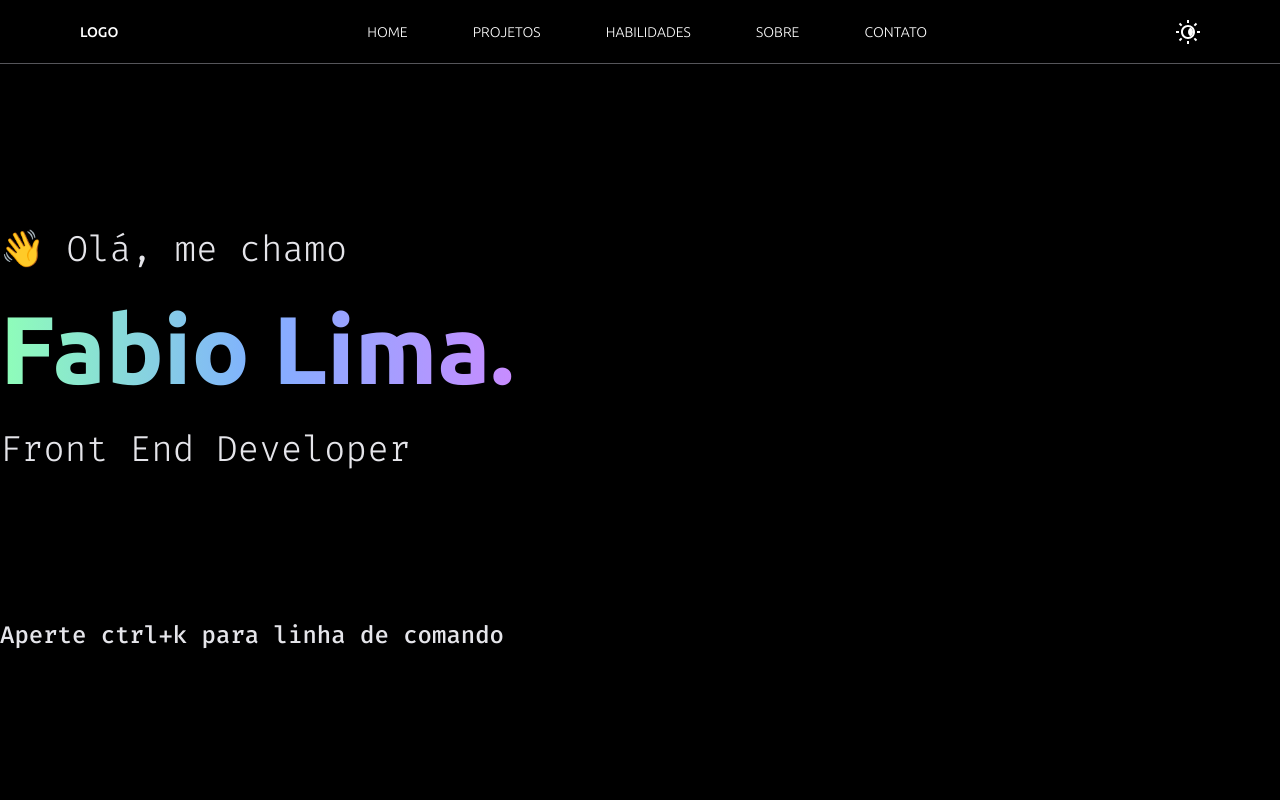
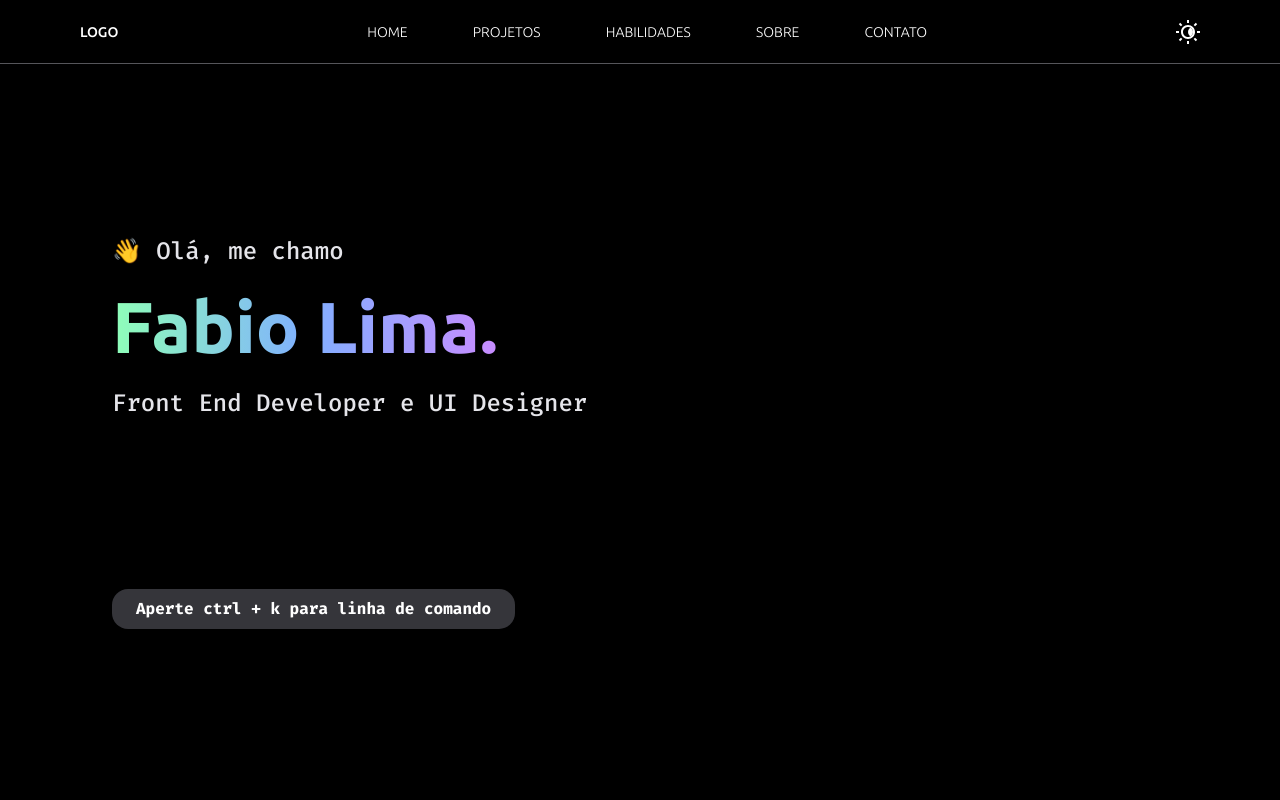
Before and after one commit to fabiolima-dev/fabiolima.dev, a Next.js app: page / in a window 1280 px wide. Shown: the top 800 px of the page. Built offline with nearby package versions, Linux system fonts and the light colour scheme.

Commit message:
text reveal animation

```diff
--- a/components/Header.js
+++ b/components/Header.js
@@ -18,7 +18,7 @@ export default function Header({ darkMode, setDarkMode, sections }) {
         {sections.map((item) => {
           return (
             <a
-              href={sections.link}
+              href={item.link}
               className="mx-2 text-sm font-light text-secondary"
             >
               {item.section}
--- a/components/Home.js
+++ b/components/Home.js
@@ -1,27 +1,28 @@
-export default function Home({ darkMode }) {
+export default function Home({}) {
   return (
-    <div className="flex h-screen flex-col bg-primary">
-      <div className="h-20"></div>
-      <div className="flex grow flex-col justify-evenly">
-        <div className="flex h-60 flex-col justify-between">
-          <h3 className="w-fit text-center font-mono text-4xl font-light text-quaternary">
+    <div className="flex h-screen flex-col">
+      <div className="h-16"></div>
+      <div className="flex grow flex-col items-center justify-evenly md:items-start">
+        <div className="flex flex-col items-center md:items-start">
+          <h3 className="text-center font-mono text-2xl text-quaternary">
             👋️ Olá, me chamo
           </h3>
           <h1
-            className={
-              "gradient-oceanic w-fit bg-gradient-to-r bg-clip-text text-center text-8xl font-bold text-transparent"
-            }
+            className={`my-6 w-min animate-gradient text-center text-7xl font-bold [-webkit-text-fill-color:transparent] [-webkit-text-stroke:1px_white] md:w-max`}
           >
             Fabio Lima.
+            <div className="gradient-oceanic relative bottom-full h-full w-0 animate-reveal rounded-lg bg-gradient-to-r duration-500 ease-in-out"></div>
           </h1>
-          <h3 className="w-fit text-center font-mono text-4xl font-light text-quaternary">
-            Front End Developer
+          <h3 className="text-center font-mono text-2xl text-quaternary">
+            Front End Developer e UI Designer
           </h3>
         </div>
-        <h3 className="font-mono text-2xl text-quaternary">
-          Aperte ctrl+k para linha de comando
+        <h3 className="w-fit rounded-2xl bg-gray-2 px-6 py-2 text-center font-mono text-base font-bold text-white">
+          Aperte ctrl + k para linha de comando
         </h3>
       </div>
     </div>
   );
 }
+
+// "gradient-oceanic my-6 w-min bg-gradient-to-r bg-clip-text text-center text-7xl font-bold text-transparent md:w-max"
--- a/components/MobileNav.js
+++ b/components/MobileNav.js
@@ -2,7 +2,7 @@ export default function MobileNav({ sections, opened }) {
   return (
     <div
       className={`${
-        opened ? "" : "translate-x-full"
+        opened ? "" : "invisible translate-x-full"
       } fixed top-0 left-0 flex h-screen min-h-[400px] w-screen items-center bg-gray-3 duration-500 ease-in-out md:hidden`}
     >
       <nav className="flex h-4/5 flex-col justify-evenly">
--- a/pages/index.js
+++ b/pages/index.js
@@ -17,7 +17,11 @@ export default function Index() {
   ];
 
   return (
-    <div className={`${darkMode ? "dark-theme" : "light-theme"} bg-primary`}>
+    <div
+      className={`${
+        darkMode ? "dark-theme" : "light-theme"
+      } flex flex-col items-center bg-primary`}
+    >
       <Head>
         <title>Fabio Lima</title>
         <meta name="description" content="Generated by create next app" />
@@ -28,10 +32,10 @@ export default function Index() {
         setDarkMode={setDarkMode}
         sections={sections}
       />
-      <main className="m-auto h-full w-full max-w-screen-xl bg-primary">
+      <main className="h-full w-full max-w-screen-2xl px-10 md:px-28">
         <Home />
+        <Projects />
         <CommandLine />
-        <Projects />
       </main>
     </div>
   );
--- a/tailwind.config.js
+++ b/tailwind.config.js
@@ -5,6 +5,44 @@ module.exports = {
   ],
   theme: {
     extend: {
+      animation: {
+        reveal: "1s reveal 1s ease-in-out",
+        gradient: "1s gradient 1s ease-in-out forwards",
+      },
+      keyframes: {
+        reveal: {
+          "0%": { width: "0" },
+          "33%": { width: "100%" },
+          "66%": { width: "100%" },
+          "100%": { width: "0", "margin-left": "auto" },
+        },
+        gradient: {
+          "0%": {
+            "text-fill-color": "transparent",
+            "-webkit-text-stroke": "1px white",
+            "background-color": "transparent",
+          },
+          "33%": {
+            "text-fill-color": "transparent",
+            "-webkit-text-stroke": "1px white",
+            "background-color": "transparent",
+          },
+          "66%": {
+            "text-fill-color": "transparent",
+            "-webkit-text-stroke": "0 currentcolor",
+            background:
+              "linear-gradient(to right, var(--gradient-oceanic-one), var(--gradient-oceanic-two), var(--gradient-oceanic-three))",
+            "background-clip": "text",
+          },
+          "100%": {
+            "text-fill-color": "transparent",
+            "-webkit-text-stroke": "0 currentcolor",
+            background:
+              "linear-gradient(to right, var(--gradient-oceanic-one), var(--gradient-oceanic-two), var(--gradient-oceanic-three))",
+            "background-clip": "text",
+          },
+        },
+      },
       fontFamily: {
         sans: ["Ubuntu"],
         mono: ["Fira code"],
```
